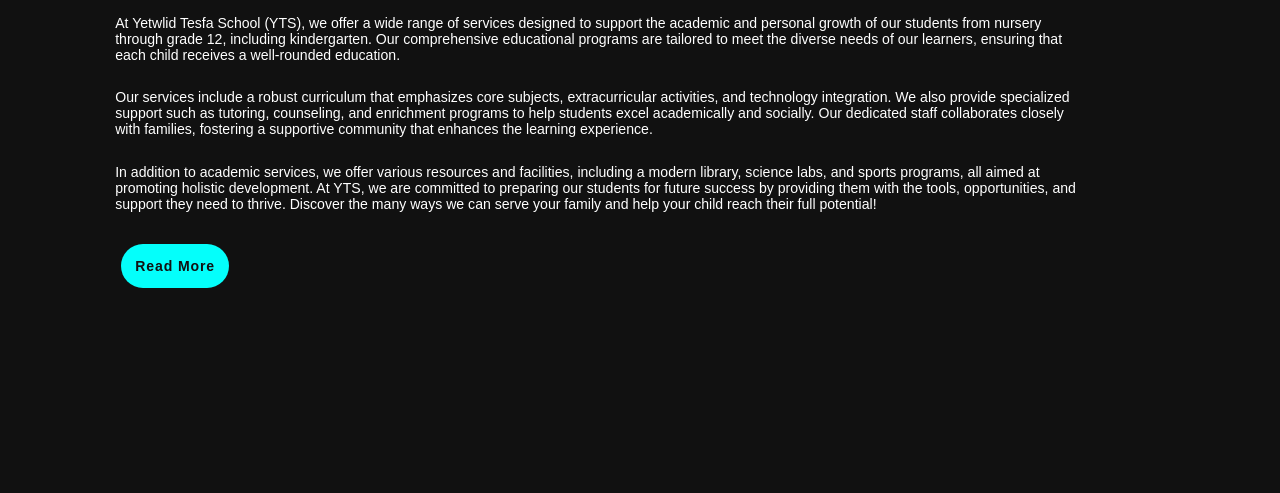
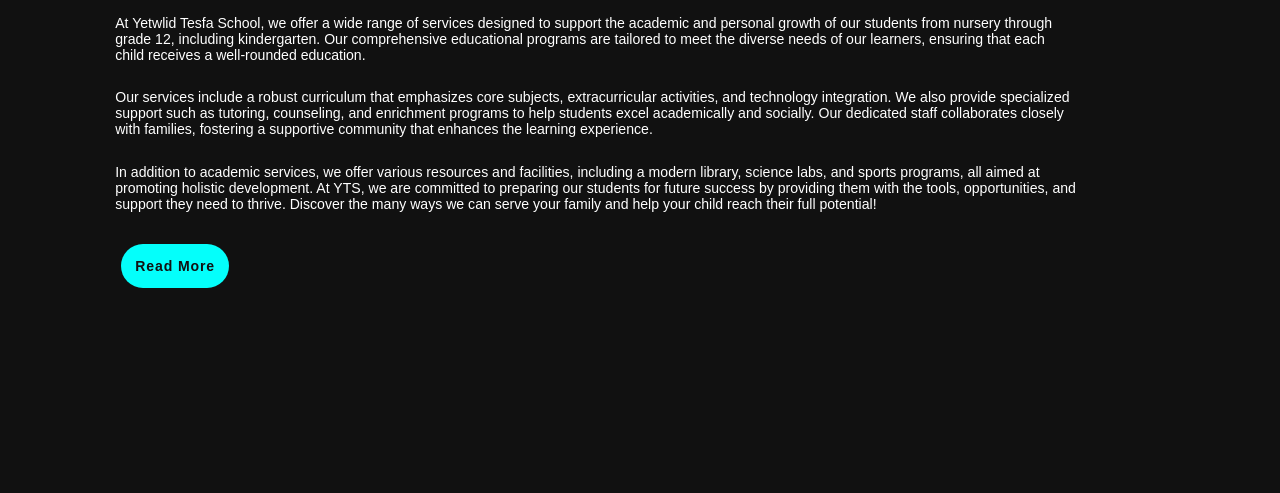
Before and after one commit to birukmolla/yts, a plain HTML site: page services.html in a window 1280 px wide. Shown: the part 307-800 px from the top of the page. Drawn offline with nearby package versions, Linux system fonts and the light colour scheme.

Commit message:
services.html

```diff
--- a/services.html
+++ b/services.html
@@ -27,7 +27,7 @@
 <section class="about" id="about">
     <div class="about-content">
       <h2 class="heading">Our <span>Services</span></h2>
-      <p>At Yetwlid Tesfa School (YTS), we offer a wide range of services designed to support the academic and personal growth of our students from nursery through grade 12, including kindergarten. Our comprehensive educational programs are tailored to meet the diverse needs of our learners, ensuring that each child receives a well-rounded education.</p>
+      <p>At Yetwlid Tesfa School, we offer a wide range of services designed to support the academic and personal growth of our students from nursery through grade 12, including kindergarten. Our comprehensive educational programs are tailored to meet the diverse needs of our learners, ensuring that each child receives a well-rounded education.</p>
       <p>Our services include a robust curriculum that emphasizes core subjects, extracurricular activities, and technology integration. We also provide specialized support such as tutoring, counseling, and enrichment programs to help students excel academically and socially. Our dedicated staff collaborates closely with families, fostering a supportive community that enhances the learning experience.</p>
       <p>In addition to academic services, we offer various resources and facilities, including a modern library, science labs, and sports programs, all aimed at promoting holistic development. At YTS, we are committed to preparing our students for future success by providing them with the tools, opportunities, and support they need to thrive. Discover the many ways we can serve your family and help your child reach their full potential!</p>
       <a href="#" class="btn">Read More</a>
```
